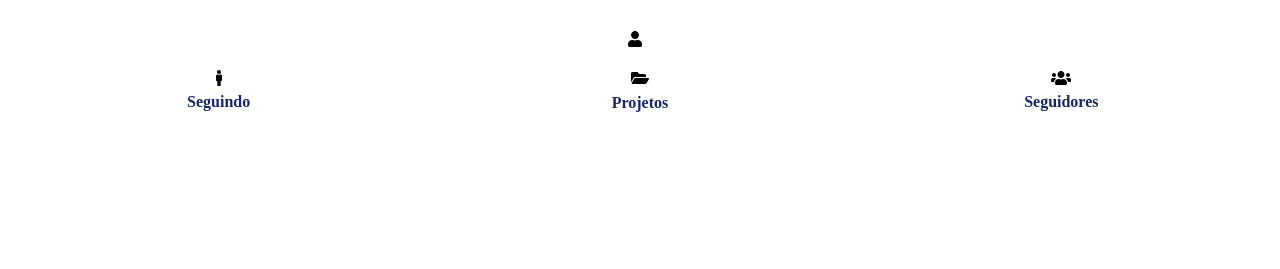
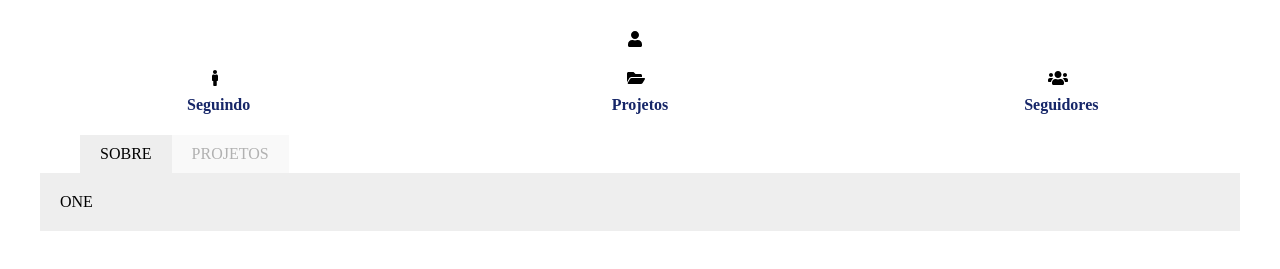
Before and after one commit to lucascorrea122/Git_API_Consumption_in_Vue, a Vue app: page /profile in a window 1280 px wide. Shown: the part 239-508 px from the top of the page. Built offline with nearby package versions, Linux system fonts and the light colour scheme; no server answers.

Commit message:
Profile Tabs and Tabs Components(Incomplete)

```diff
--- /dev/null
+++ b/src/components/Tabs.vue
@@ -0,0 +1,71 @@
+<template>
+  <article>
+    <header class="tabs">
+      <ul>
+        <li v-for="(tab, index) in tabs" :key="index">
+          <div class="nav-item"
+              :class="{ 'is-active': tab.isActive }"
+              @click="selectTab(tab)">
+            {{ tab.name }}
+          </div>
+        </li>
+      </ul>
+    </header>
+    <section class="tabs-details">
+      <slot></slot>
+    </section>
+  </article>
+</template>
+
+<script>
+  export default {
+    data: () => {
+      return {
+        tabs: []
+      }
+    },
+    methods: {
+      selectTab(selectedTab) {
+        this.tabs.forEach(tab => {
+          tab.isActive = tab.name === selectedTab.name;
+        });
+      }
+    },
+    created() {
+      this.tabs = this.$children;
+    }
+  }
+</script>
+
+<style lang="scss" scoped>
+  .tabs {
+    border-bottom: 1px solid #fefefe;
+    margin: 0 10px;
+  }
+
+  .tabs-details {
+    padding: 10px;
+  }
+
+  ul {
+    display: flex;
+    padding: 0;
+    list-style: none;
+
+    li {
+      margin-right: 40px;
+    }
+
+    .nav-item {
+      cursor: pointer;
+
+      &:hover {
+        color: #FB130A;
+      }
+
+      &.is-active {
+        color: #FB130A;
+      }
+    }
+  }
+</style>
--- a/src/views/Profile/Profile.vue
+++ b/src/views/Profile/Profile.vue
@@ -11,22 +11,36 @@
       </div>
       <div class="profile__status">
         <div class="profile__following profile__status__card">
-          <font-awesome-icon class="profile-icon" :icon="['fas', 'male']" />
-          <span>{{ user.following }}</span>
+          <div>
+            <font-awesome-icon class="profile-icon" :icon="['fas', 'male']" />
+            <span class="profile-status">{{ user.following }}</span>
+          </div>
           <span class="profile__status__name">Seguindo</span>
         </div>
         <div class="profile__projects profile__status__card">
           <div>
-            <font-awesome-icon class="profile-icon" :icon="['fas', 'folder-open']"/>
-            <span>{{ user.public_repos }}</span>
+            <font-awesome-icon class="profile-icon" :icon="['fas', 'folder-open']" />
+            <span class="profile-status">{{ user.public_repos }}</span>
           </div>
 
           <span class="profile__status__name">Projetos</span>
         </div>
         <div class="profile__followers profile__status__card">
-          <font-awesome-icon class="profile-icon" :icon="['fas', 'users']" />
-          <span>{{ user.followers }}</span>
+          <div>
+            <font-awesome-icon class="profile-icon" :icon="['fas', 'users']" />
+            <span class="profile-status">{{ user.followers }}</span>
+          </div>
           <span class="profile__status__name">Seguidores</span>
+        </div>
+      </div>
+      <div class="profile__tabs">
+        <ul class="tabs__choose">
+          <li @click="selectTab('1')" :class="[activeTab === '1' ? 'active' : '']">SOBRE</li>
+          <li @click="selectTab('2')" :class="[activeTab === '2' ? 'active' : '']">PROJETOS</li>
+        </ul>
+        <div class="tabs__content">
+          <div class="content__one" v-if="activeTab === '1'">ONE</div>
+          <div class="content__two" v-if="activeTab === '2'">two</div>
         </div>
       </div>
     </div>
@@ -42,6 +56,7 @@ export default {
       id: "",
       user: [],
       login: "",
+      activeTab: "1",
     };
   },
   beforeMount() {
@@ -50,12 +65,17 @@ export default {
     });
     // console.log(getDadosUser(this.username));
   },
+  methods:{
+    selectTab(selectTabs){
+      this.activeTab = selectTabs;
+    }
+  }
 };
 function getDadosUser(username) {
   //   return fetch(`https://api.github.com/users/${username}/repos`, {
   return fetch(`https://api.github.com/users/${username}`, {
     headers: {
-      authorization: "token 274b90d9b90e084f99727ee003425938f68513d2",
+      authorization: "token f8ca344c9825c4b94a29b19f061734476983fa27",
     },
   }).then((response) => response.json());
 }
--- a/src/views/Profile/style.scss
+++ b/src/views/Profile/style.scss
@@ -1,13 +1,12 @@
-.profile__image{
+.profile__image {
     width: 120px;
     height: 120px;
     border-radius: 100%;
-    border: 5px solid #F2F2F2;
+    border: 5px solid #eceff1;
     margin-top: 92px;
 }
 
-
-.profile__header{
+.profile__header {
     // justify-content: center;
     // margin: 0 auto;
     // background-color: rebeccapurple;
@@ -21,50 +20,80 @@
 //     display: grid;
 // }
 
-.profile__name{
+.profile__name {
     margin: 0 auto;
     // background-color: red;
     display: flex;
     align-items: center;
-
-
 }
 
-.profile-name{
+.profile-name {
     margin-left: 10px;
     // background-color: yellow;
     font-size: 16px;
-    color: #90A4AE;
+    color: #90a4ae;
     line-height: 16px;
-
 }
 
-.profile-icon{
+.profile-icon {
     // background-color: aqua;
 }
 
-.profile-login{
+.profile-login {
     font-size: 24px;
     color: #162668;
 }
 
-.profile__status{
+.profile__status {
     display: flex;
     margin: 0 auto;
     justify-content: space-between;
     margin-top: 23px;
 }
 
-.profile__status__card{
+.profile__status__card {
     justify-items: center;
     display: grid;
     width: 100%;
 }
 
-.profile__status__name{
+.profile__status__name {
     font-size: 16px;
     color: #162668;
     font-weight: 600;
     line-height: 20px;
     margin-top: 5px;
 }
+
+.profile-status {
+    margin-left: 7px;
+    font-size: 14px;
+    font-style: normal;
+    font-weight: 600;
+    line-height: 20px;
+    color: #162668;
+    ;
+}
+
+.profile__tabs {
+    margin: 20px auto;
+    width: 1200px;
+    .tabs__choose {
+      margin-bottom: 0;
+      li {
+        display: inline-block;
+        padding: 10px 20px;
+        background-color: #eee;
+        cursor: pointer;
+        opacity: 0.3;
+        &.active {
+          opacity: 1;
+        }
+      }
+    }
+    .tabs__content {
+      background-color: #eee;
+      margin: 0 auto;
+      padding: 20px;
+    }
+  }
--- a/src/views/Users/Users.vue
+++ b/src/views/Users/Users.vue
@@ -52,7 +52,7 @@ function queryGithubAPI(username) {
     `https://api.github.com/search/users?q=${username}&page=${page}&per_page=10`,
     {
       headers: {
-        authorization: "token 274b90d9b90e084f99727ee003425938f68513d2",
+        authorization: "token f8ca344c9825c4b94a29b19f061734476983fa27",
       },
     }
   ).then((response) => response.json());
```
Also changed, not shown: src/components/Tab.vue (added, +22 -0 lines), 1 other file (tests, documents, lock files or other folders).
